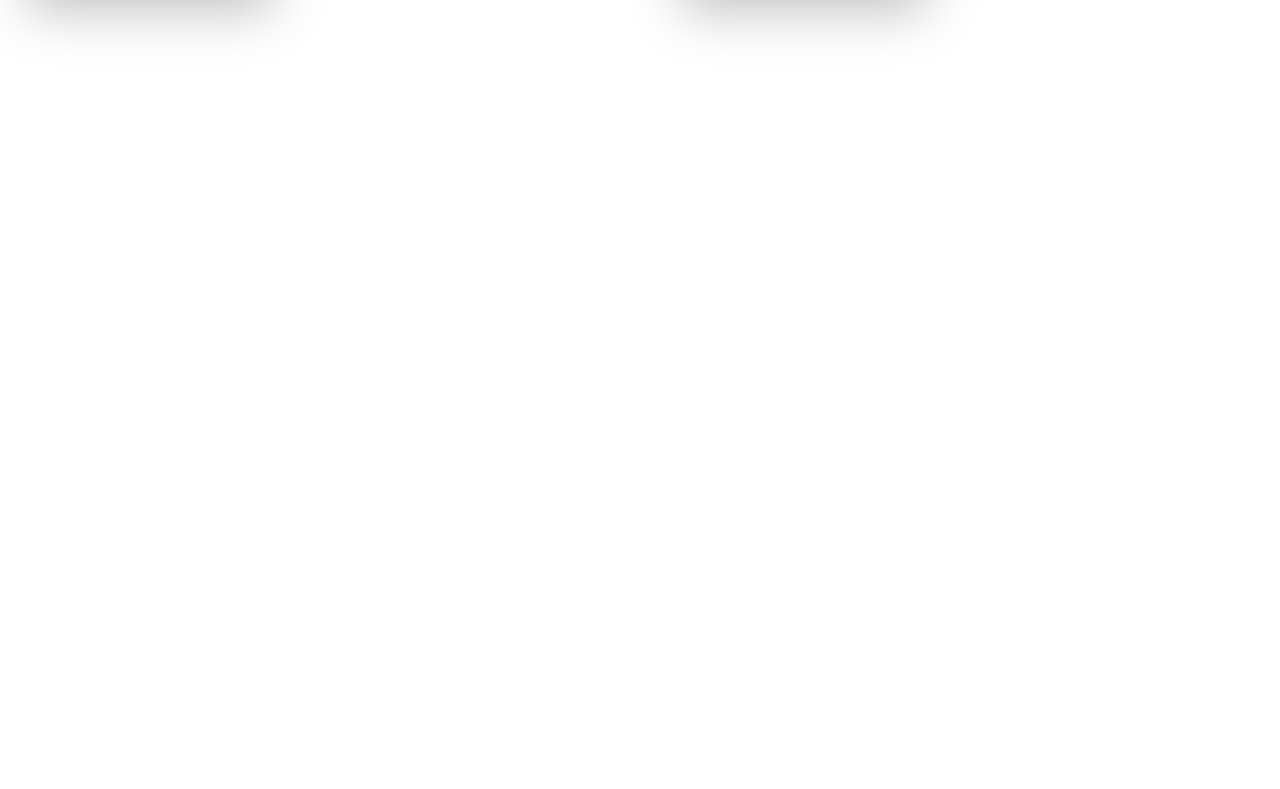
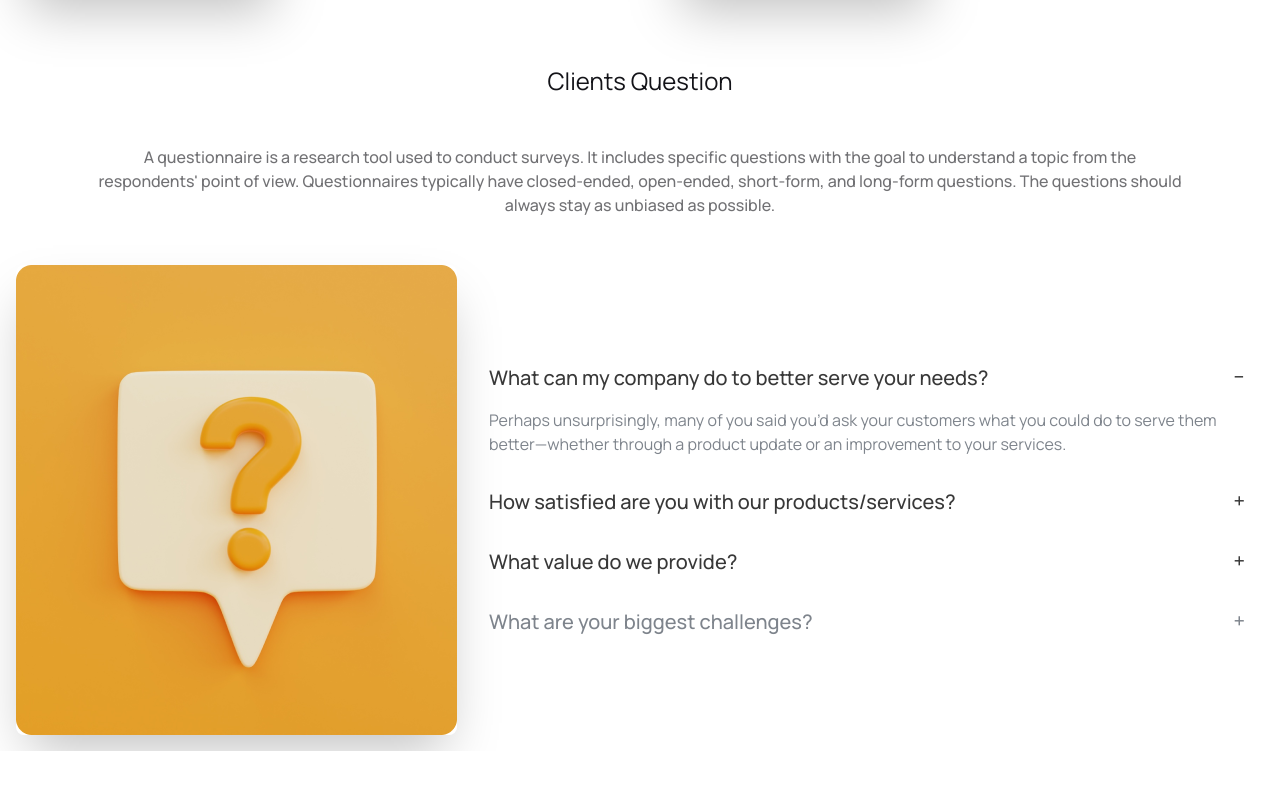
Before and after one commit to mohammadariful20/B9A3-Hockey-s, a plain HTML site: page index.html in a window 1280 px wide. Shown: the part 3617-4406 px from the top of the page. After the commit the page ends 4368 px from the top, so only its background shows below. Drawn offline with nearby package versions, Linux system fonts and the light colour scheme.

Commit message:
Clients Question section done

```diff
--- a/index.html
+++ b/index.html
@@ -350,7 +350,7 @@
 			<h1 class="text-2xl text-center text-[#131318] p-4">Our New Products</h1>
 			<p class="font-medium text-center text-[#13131899] px-8 my-8">New product introduction is the process of taking a product idea from concept to being available for use or production. In simple terms, it’s bringing the initial idea of the product to market. NPI is often associated with NPD (new product development) and takes place after the NPD.</p>
 		 </div>
-		 <div class="container grid grid-rows-6 lg:grid-cols-2 gap-7">
+		 <div class="container grid grid-rows-3 lg:grid-cols-2 gap-7">
 			<!-- product item 1 -->
 			<div class="hero">
 				<div class="hero-content flex-col lg:flex-row">
@@ -524,6 +524,62 @@
 			</div>
 		 </div>
 	 </section>
+	 <!-- Clients Question section -->
+	 <section>
+		<div class="mt-64 lg:mt-9 max-w-6xl mx-auto">
+			<h1 class="text-2xl text-center text-[#131318] p-4">Clients Question</h1>
+			<p class="font-medium text-center text-[#13131899] px-8 my-8">A questionnaire is a research tool used to conduct surveys. It includes specific questions with the goal to understand a topic from the respondents' point of view. Questionnaires typically have closed-ended, open-ended, short-form, and long-form questions. The questions should always stay as unbiased as possible.</p>
+		 </div>
+		 <div class="hero">
+			<div class="hero-content flex-col lg:flex-row">
+			  <img src="Images/11.png" class="max-w[95%] lg:max-w-md rounded-lg shadow-2xl" />
+			  <div>
+			    <div class="collapse collapse-plus  ">
+				 <input type="radio" name="my-accordion-2" checked="checked" />
+				 <div class="collapse-title text-xl font-medium text-[#383838]">
+					What can my company do to better serve your needs?
+				 </div>
+				 <div class="collapse-content">
+				   <p class="text-[#7E848C]">Perhaps unsurprisingly, many of you said you’d ask your customers what you could do to serve them better—whether through a product update or an improvement to your services.</p>
+				 </div>
+			    </div>
+			    <div class="collapse collapse-plus  ">
+				 <input type="radio" name="my-accordion-2" />
+				 <div class="collapse-title text-xl font-medium text-[#383838]">
+					How satisfied are you with our products/services?
+				 </div>
+				 <div class="collapse-content">
+				   <p class="text-[#7E848C]">
+					I could write an entirely separate post debating the merits of customer satisfaction vs. Net Promoter Score*, but whether you favor CSAT or NPS, you crave knowing if you’re pleasing your customers. No matter how stellar the product or service, at some point we’ve all faced the wrath of a rampant detractor who voices their dissatisfaction publicly and threatens to tear down the solid reputation and trust we’ve worked so painstakingly to build. The good news? Earning customer satisfaction doesn’t have to be hard. Listening to your customers is the first step to making them feel heard, understood, and valued.
+				   </p>
+				 </div>
+			    </div>
+			    <div class="collapse collapse-plus  ">
+				 <input type="radio" name="my-accordion-2" />
+				 <div class="collapse-title text-m lg:text-xl font-medium text-[#383838]">
+					What value do we provide?
+				</div>
+				 <div class="collapse-content">
+				   <p class="text-[#7E848C]">How much value are your customers extracting from your product or service? What features do they find irreplaceable? And at what cost are they no longer willing to pay? All great questions that can help you perfect your value prop, nail your pricing strategy, and differentiate your business from the competition.
+
+					Dailius, VP Sales & Growth at GetAccept, says he’s curious to learn how much customers are willing to pay to continue using his product/service to “determine both pricing strategy for new customers and the price:value ratio to appropriately triage accounts.”</p>
+				 </div>
+			    </div>
+			    <div class="collapse collapse-plus  ">
+				 <input type="radio" name="my-accordion-2" />
+				 <div class="collapse-title text-[#7E848C] text-xl font-medium">
+					What are your biggest challenges?
+				 </div>
+				 <div class="collapse-content">
+				   <p class="text-[#7E848C]">Got challenges? Your customers surely do. And the first step to understanding how you can help them is to walk in their shoes, build empathy, and find out what’s currently holding them back from success. Several of you get this and said you’d ask your customers a question related to pain points.
+
+					I love this question from Douglas S. Miller, VP Customer Success at AirPR Software: “How do you need to transform your business over the next 18 months, and how can I help?”</p>
+				 </div>
+			    </div>
+			  </div>
+			</div>
+		   </div>
+	 </section>
     </main>
 </body>
 </html>
```
